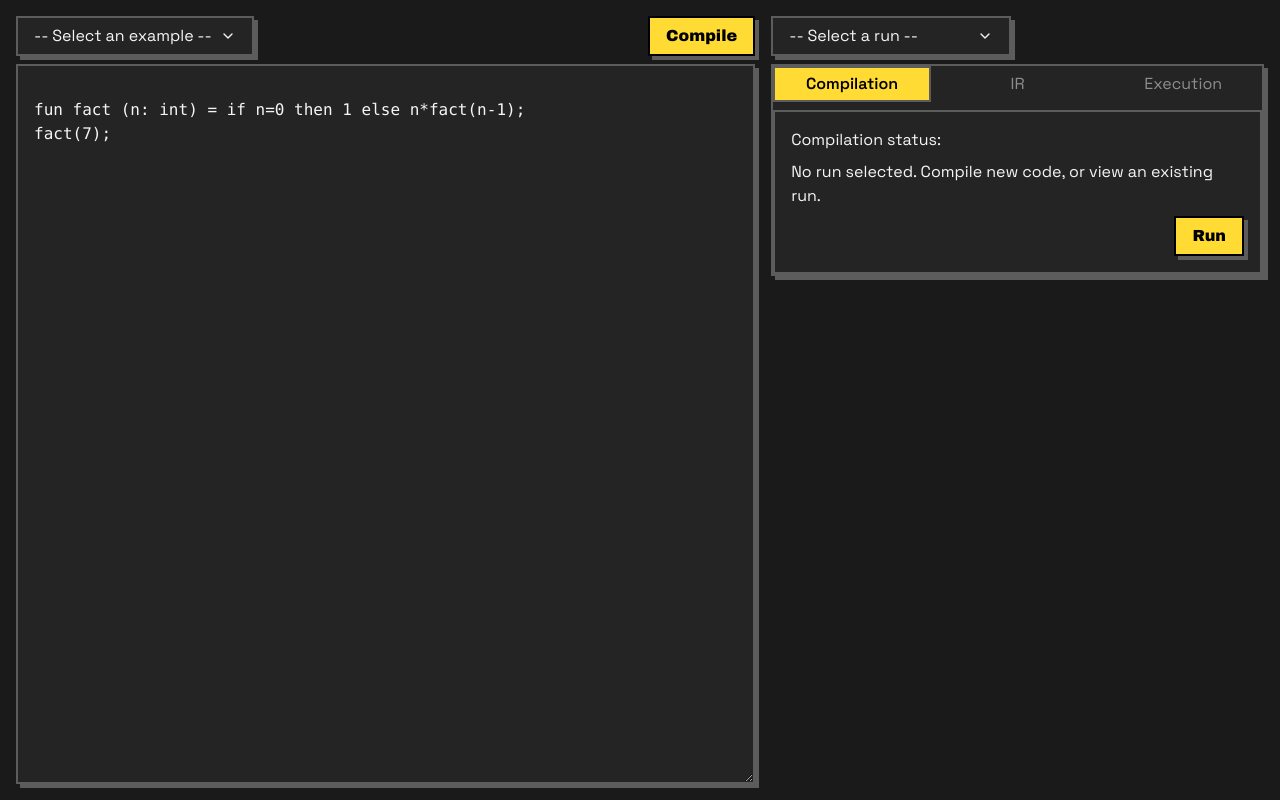
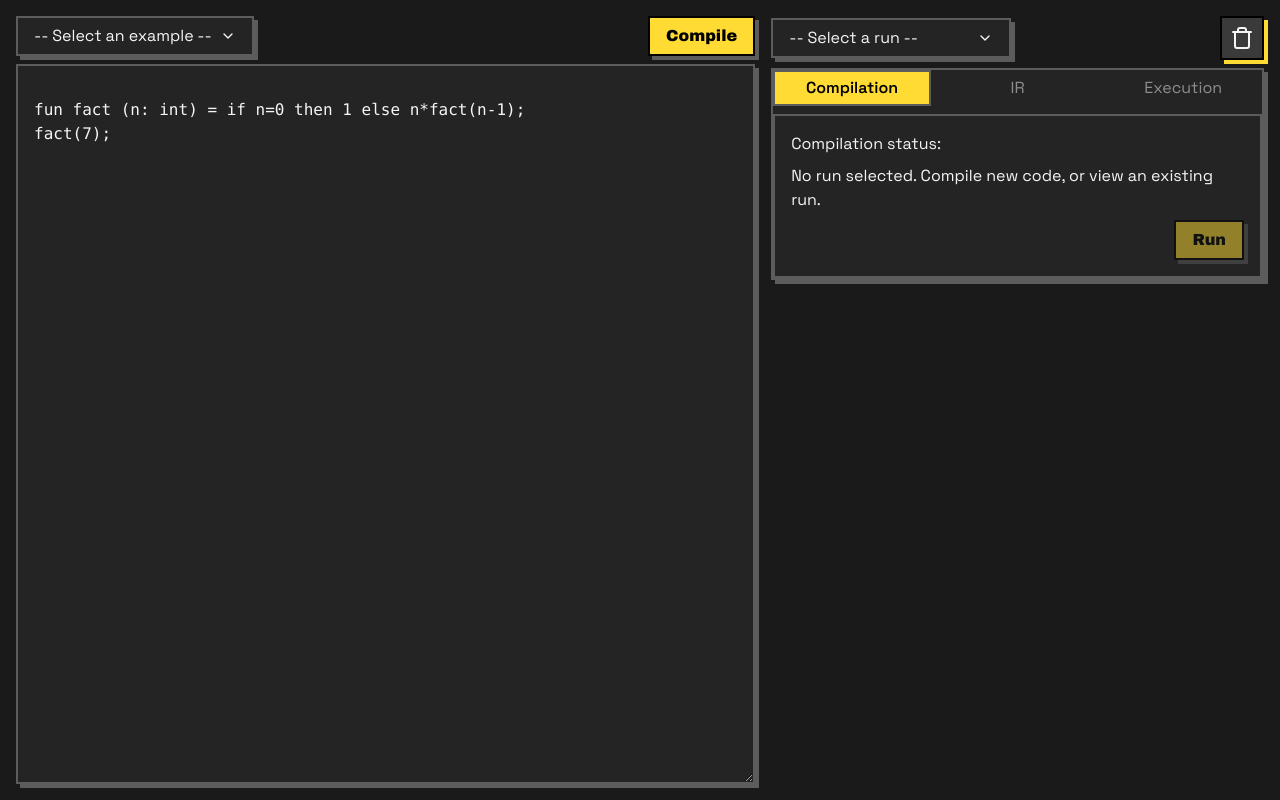
Before and after one commit to ValerianClerc/caraml-playground, a React (Vite) app in the folder client/: page / in a window 1280 px wide. Built offline with nearby package versions, Linux system fonts and the light colour scheme.

Commit message:
Add delete button to clear previous compilations, disable "run" button if there's no valid compilation selected

```diff
--- /dev/null
+++ b/client/src/components/DeleteButton.tsx
@@ -0,0 +1,24 @@
+import { TrashIcon } from "lucide-react";
+import { Button } from "./retroui/Button";
+import { Tooltip } from "./retroui/Tooltip";
+import { useAppState } from "@/state";
+import { useCallback } from "react";
+
+export const DeleteButton = () => {
+  const { clearRuns } = useAppState()
+
+  const onDeleteAll = useCallback(() => {
+    clearRuns();
+  }, [clearRuns]);
+
+  return (
+    <Tooltip>
+      <Tooltip.Trigger asChild>
+        <Button onClick={onDeleteAll} size="icon" variant="secondary" className="p-2"><TrashIcon /></Button>
+      </Tooltip.Trigger>
+      <Tooltip.Content>
+        Delete all runs
+      </Tooltip.Content>
+    </Tooltip>
+  );
+}
--- a/client/src/components/retroui/Button.tsx
+++ b/client/src/components/retroui/Button.tsx
@@ -2,6 +2,7 @@ import { cn } from "@/lib/utils";
 import { cva, VariantProps } from "class-variance-authority";
 import React, { ButtonHTMLAttributes } from "react";
 import { Slot } from "@radix-ui/react-slot";
+import { Tooltip } from "./Tooltip";
 
 const buttonVariants = cva(
   "font-head transition-all rounded outline-hidden cursor-pointer duration-200 font-medium flex items-center disabled:opacity-50 disabled:cursor-not-allowed",
@@ -34,6 +35,7 @@ export interface IButtonProps
   extends ButtonHTMLAttributes<HTMLButtonElement>,
   VariantProps<typeof buttonVariants> {
   asChild?: boolean;
+  disabledText?: string;
 }
 
 export const Button = React.forwardRef<HTMLButtonElement, IButtonProps>(
@@ -45,12 +47,13 @@ export const Button = React.forwardRef<HTMLButtonElement, IButtonProps>(
       variant = "default",
       asChild = false,
       disabled,
+      disabledText,
       ...props
     }: IButtonProps,
     forwardedRef,
   ) => {
     const Comp = asChild ? Slot : "button";
-    return (
+    const buttonElement = (
       <Comp
         ref={forwardedRef}
         className={cn(buttonVariants({ variant, size }), className)}
@@ -60,6 +63,19 @@ export const Button = React.forwardRef<HTMLButtonElement, IButtonProps>(
         {children}
       </Comp>
     );
+
+    if (disabled && disabledText) {
+      return (
+        <Tooltip>
+          <Tooltip.Trigger asChild>
+            {buttonElement}
+          </Tooltip.Trigger>
+          <Tooltip.Content>{disabledText}</Tooltip.Content>
+        </Tooltip>
+      );
+    }
+
+    return buttonElement;
   },
 );
 
--- a/client/src/components/side-panel/CompilationTab.tsx
+++ b/client/src/components/side-panel/CompilationTab.tsx
@@ -43,6 +43,6 @@ export const CompilationTab = ({ run, navigateToExecTab }: Props) => {
       </>
     )}
 
-    <Button className="w-fit self-end" onClick={onRunClick}>Run</Button>
+    <Button className="w-fit self-end" disabled={currentRun?.status !== "succeeded"} disabledText="You must compile code before you can run it" onClick={onRunClick}>Run</Button>
   </div>
 }
--- a/client/src/pages/CodeEditorLayout.tsx
+++ b/client/src/pages/CodeEditorLayout.tsx
@@ -1,6 +1,7 @@
 import { CodeEditor } from "@/components/CodeEditor";
 import { ExecSidePanel } from "@/components/side-panel/ExecSidePanel";
 import { RunSelector } from "@/components/RunSelector";
+import { DeleteButton } from "@/components/DeleteButton";
 
 export const CodeEditorLayout = () => {
   return (
@@ -9,7 +10,10 @@ export const CodeEditorLayout = () => {
         <CodeEditor />
       </div>
       <div className="w-2/5 flex flex-col gap-2">
-        <RunSelector />
+        <div className="flex flex-row justify-between items-center">
+          <RunSelector />
+          <DeleteButton />
+        </div>
         <ExecSidePanel />
       </div>
     </div>
--- a/client/src/state.ts
+++ b/client/src/state.ts
@@ -9,6 +9,7 @@ interface AppState {
   setCurrentRunId: (runId: string | undefined) => void;
   addOrUpdateRun: (run: Run) => void;
   removeRun: (id: string) => void;
+  clearRuns: () => void;
 }
 
 export const useAppState = create<AppState>()(
@@ -27,6 +28,7 @@ export const useAppState = create<AppState>()(
           const currentRunId = state.currentRunId === id ? undefined : state.currentRunId;
           return { runs: rest, currentRunId };
         }),
+      clearRuns: () => set({ runs: {}, currentRunId: undefined }),
     }),
     {
       name: "caraml-playground-state", // key in localStorage
```
